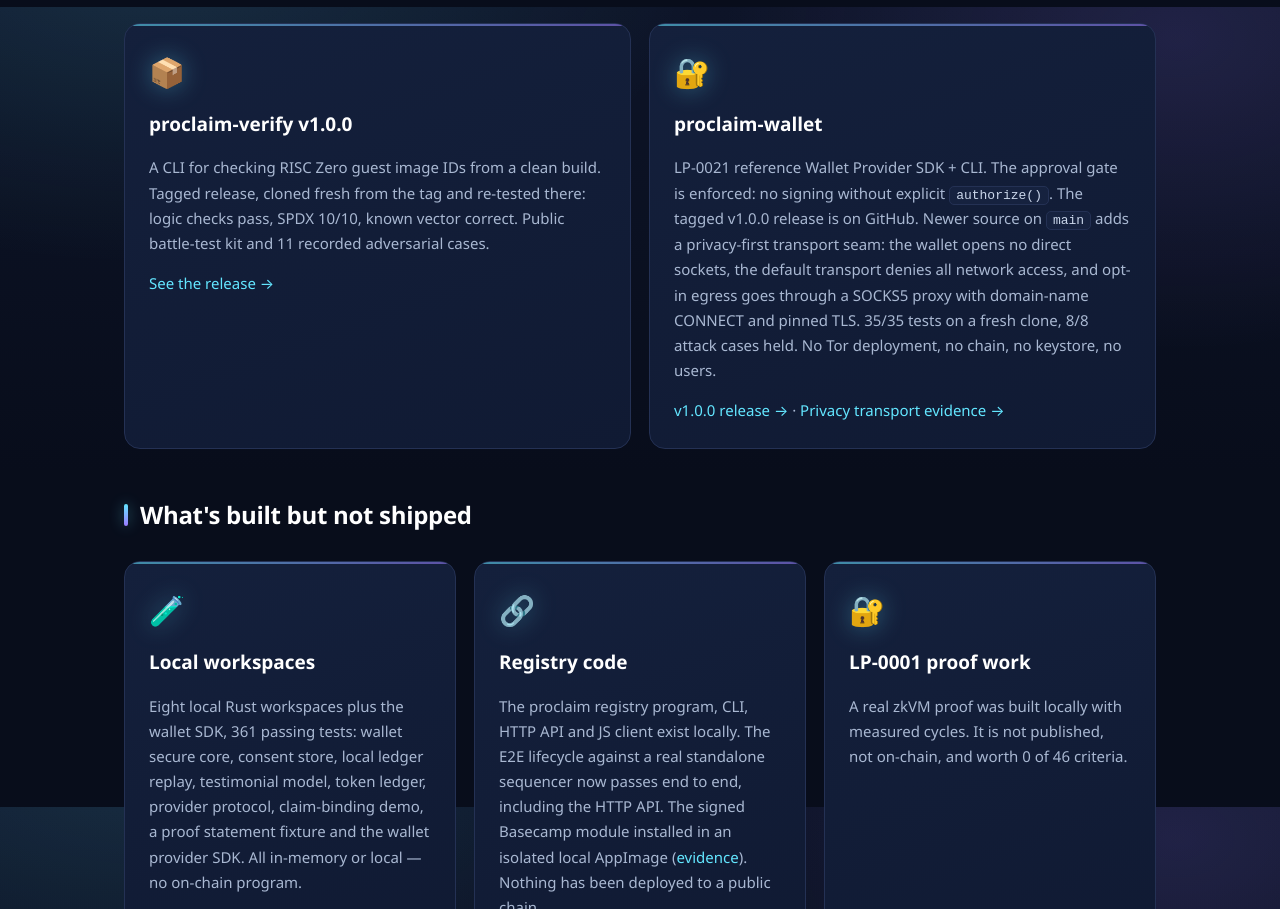
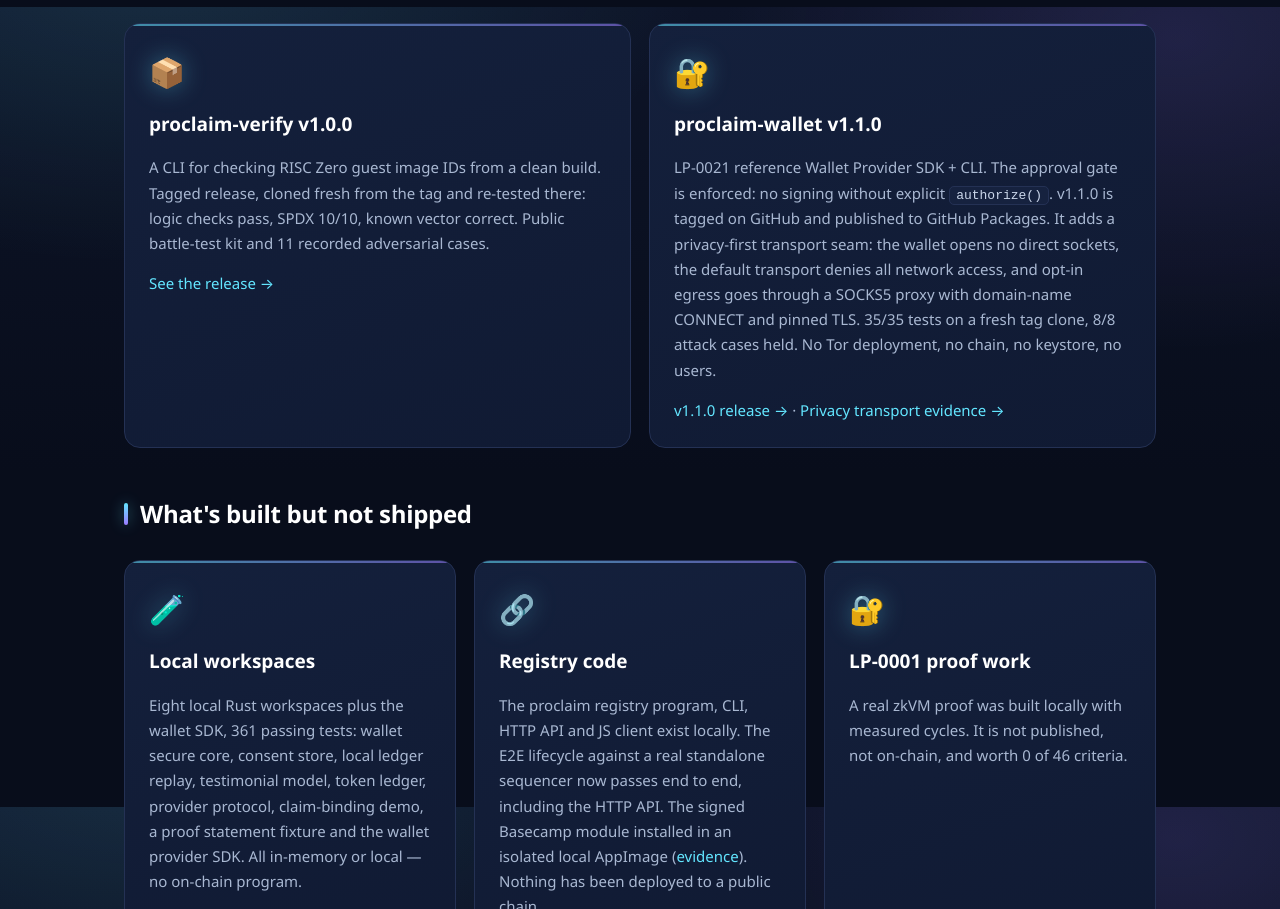
Before and after one commit to goldennftplatform-svg/proclaim-site, a plain HTML site: page index.html in a window 1280 px wide. Shown: the part 1593-2502 px from the top of the page. Drawn offline with Linux system fonts and the light colour scheme.

Commit message:
site: report privacy-first wallet transport

```diff
--- a/index.html
+++ b/index.html
@@ -61,10 +61,10 @@
     </div>
     <div class="card">
       <div class="ico">🔐</div>
-      <h3>proclaim-wallet</h3>
-      <p>LP-0021 reference Wallet Provider SDK + CLI. The approval gate is enforced: no signing without explicit <code>authorize()</code>. The tagged v1.0.0 release is on GitHub. Newer source on <code>main</code> adds a privacy-first transport seam: the wallet opens no direct sockets, the default transport denies all network access, and opt-in egress goes through a SOCKS5 proxy with domain-name CONNECT and pinned TLS. 35/35 tests on a fresh clone, 8/8 attack cases held. No Tor deployment, no chain, no keystore, no users.</p>
-      <p><a href="https://github.com/goldennftplatform-svg/proclaim-wallet/releases/tag/v1.0.0" target="_blank" rel="noopener">v1.0.0 release →</a> ·
-      <a href="https://github.com/goldennftplatform-svg/proclaim-wallet/blob/main/PRIVACY-TRANSPORT.md" target="_blank" rel="noopener">Privacy transport evidence →</a></p>
+      <h3>proclaim-wallet v1.1.0</h3>
+      <p>LP-0021 reference Wallet Provider SDK + CLI. The approval gate is enforced: no signing without explicit <code>authorize()</code>. v1.1.0 is tagged on GitHub and published to GitHub Packages. It adds a privacy-first transport seam: the wallet opens no direct sockets, the default transport denies all network access, and opt-in egress goes through a SOCKS5 proxy with domain-name CONNECT and pinned TLS. 35/35 tests on a fresh tag clone, 8/8 attack cases held. No Tor deployment, no chain, no keystore, no users.</p>
+      <p><a href="https://github.com/goldennftplatform-svg/proclaim-wallet/releases/tag/v1.1.0" target="_blank" rel="noopener">v1.1.0 release →</a> ·
+      <a href="https://github.com/goldennftplatform-svg/proclaim-wallet/blob/v1.1.0/PRIVACY-TRANSPORT.md" target="_blank" rel="noopener">Privacy transport evidence →</a></p>
     </div>
   </div>
 
```
